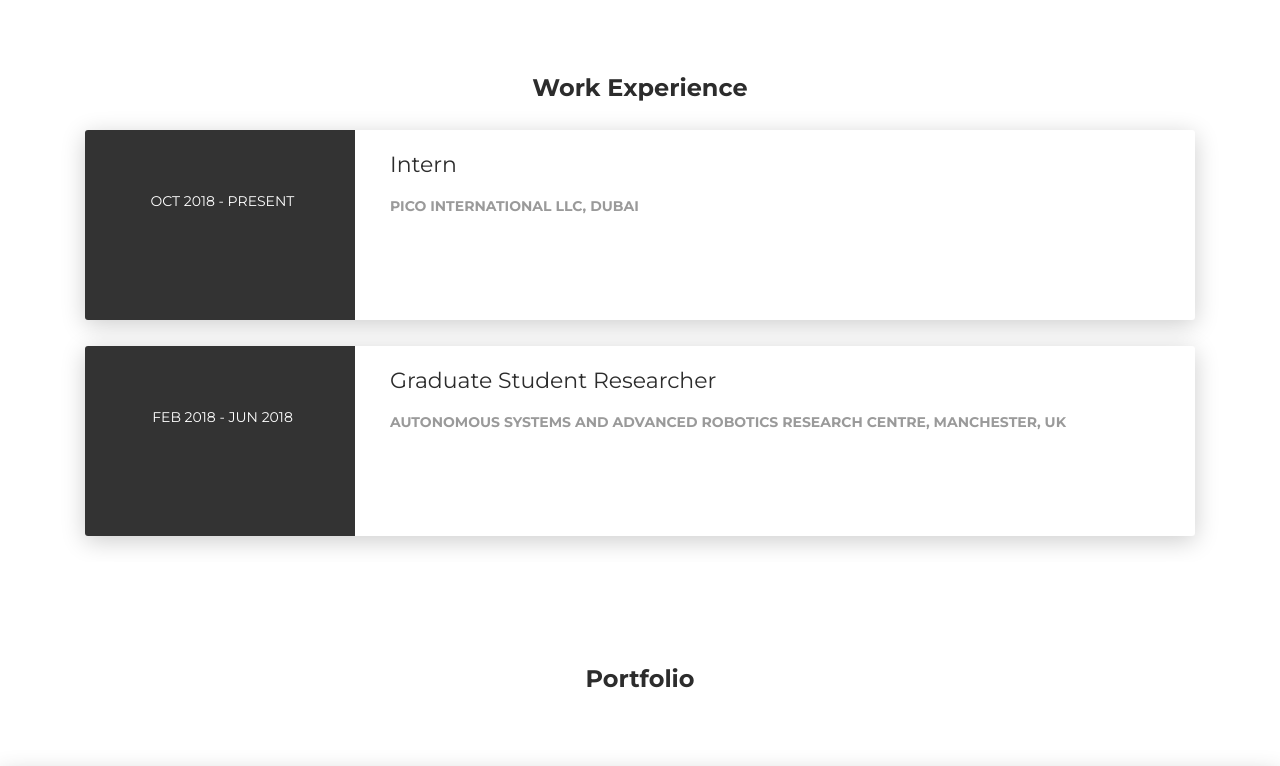
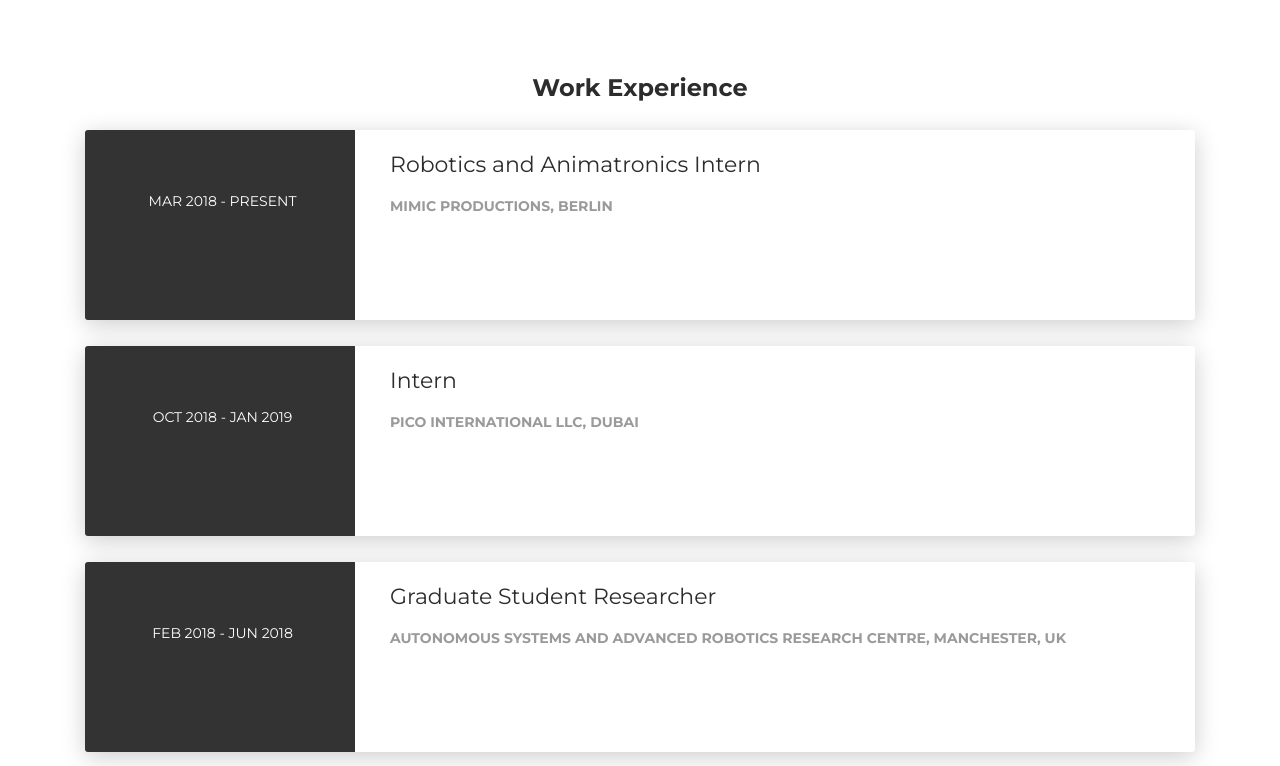
Before and after one commit to VishnuPrem/VishnuPrem.github.io, a plain HTML site: page index.html in a window 1280 px wide. Shown: the part 1240-2006 px from the top of the page. Drawn offline with Linux system fonts and the light colour scheme.

Commit message:
Update index.html

```diff
--- a/index.html
+++ b/index.html
@@ -5,7 +5,7 @@
   <meta http-equiv="X-UA-Compatible" content="IE=edge">
   <meta name="viewport" content="width=device-width, initial-scale=1">
   <title>Vishnu Prem</title>
-  <meta name="description" content="Vishnu Prem Manipal Dubai Abu Dhabi Robotics Mechatronics Engineering Intern Salford Pico"/>
+  <meta name="description" content="Vishnu Prem Manipal Dubai Abu Dhabi Robotics Mechatronics Animatronicd Engineering Intern Salford Pico"/>
   <meta name="theme-color" content="#333333">
   <meta property="og:image" content="https://vishnuprem.github.io/images/cc-bg-1.jpg" />
   <meta property="og:image" content="https://vishnuprem.github.io/images/vishnu.jpg"/>
@@ -175,7 +175,23 @@
       <div class="row">
         <div class="col-md-3 bg-primary" data-aos="fade-right" data-aos-offset="50" data-aos-duration="500">
           <div class="card-body cc-experience-header">
-            <p>Oct 2018 - Present</p>
+            <p>Mar 2018 - present</p>
+          </div>
+        </div>
+        <div class="col-md-9" data-aos="fade-left" data-aos-offset="50" data-aos-duration="500">
+          <div class="card-body">
+            <div class="h5">Robotics and Animatronics Intern</div>
+            <p class="category">Mimic Productions, Berlin</p>
+            <!--<p>Job details</p>-->
+          </div>
+        </div>
+      </div>
+    </div>
+     <div class="card">
+      <div class="row">
+        <div class="col-md-3 bg-primary" data-aos="fade-right" data-aos-offset="50" data-aos-duration="500">
+          <div class="card-body cc-experience-header">
+            <p>Oct 2018 - Jan 2019</p>
           </div>
         </div>
         <div class="col-md-9" data-aos="fade-left" data-aos-offset="50" data-aos-duration="500">
@@ -918,7 +934,7 @@
 
     <div class="text-center text-muted">
       <p>&copy; Creative CV.All rights reserved.<br>Design - <a class="credit" href="https://templateflip.com" target="_blank">TemplateFlip</a></p>
-      <p>Last updated on 3rd Feb 2019
+      <p>Last updated on 9th Mar 2019
       </div>
     </footer>
     <script src="js/core/jquery.3.2.1.min.js"></script>
```
